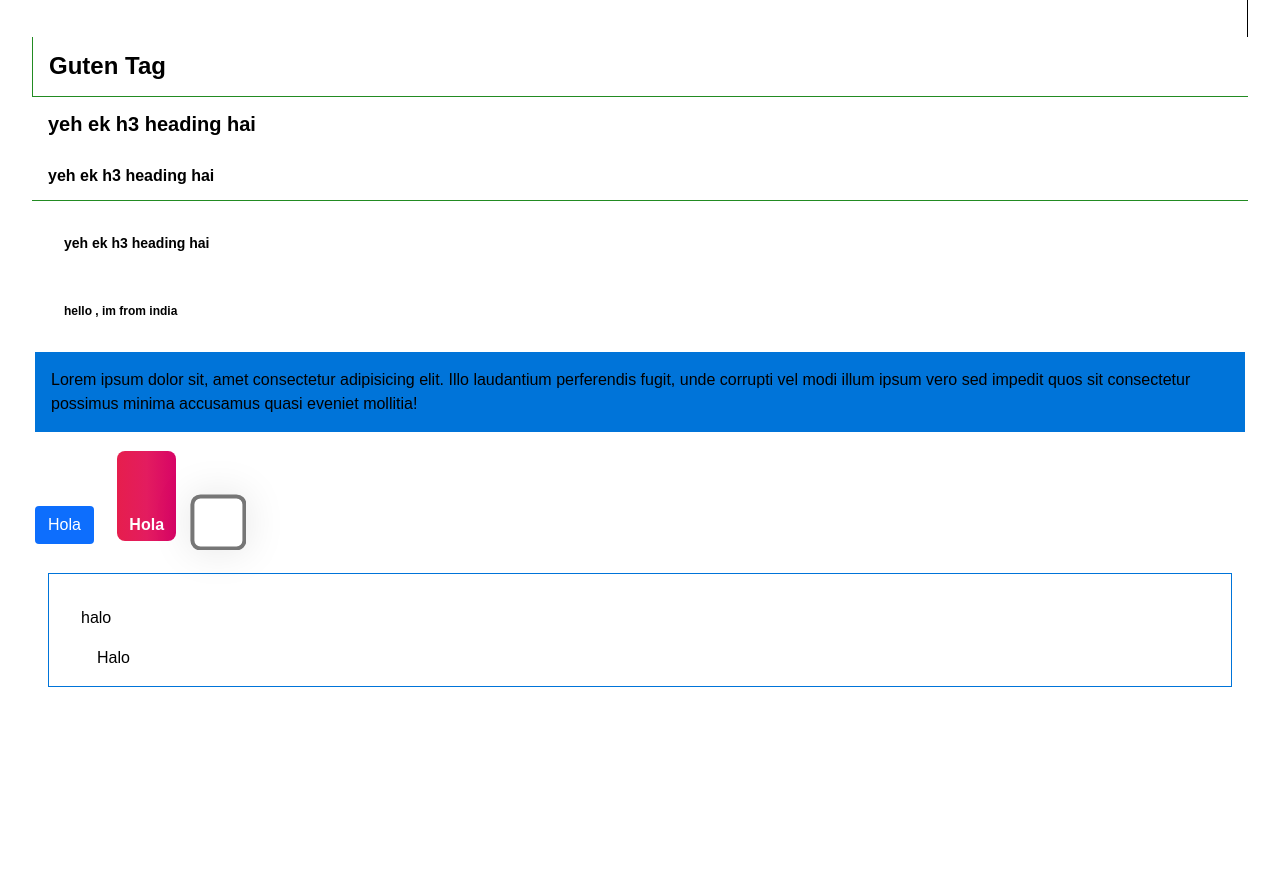
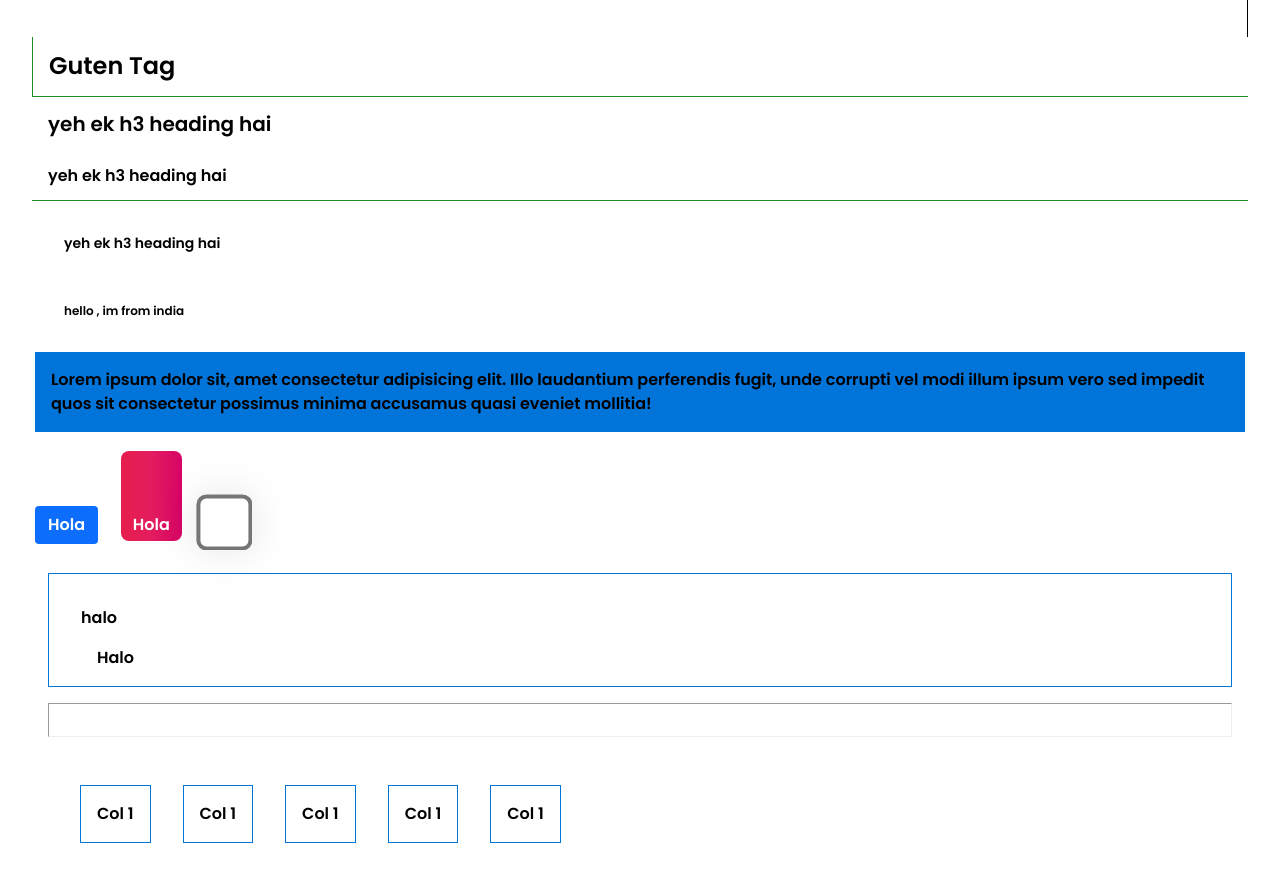
Before and after one commit to rudransh61/NextGenCSS-, a website: page example/index.html in a window 1280 px wide. Shown: the part 158-1040 px from the top of the page. Before the commit the page ends 893 px from the top, so only its background shows below. Drawn offline with Linux system fonts and the light colour scheme; a web font is replaced by a local one.

Commit message:
added new font and grid imporvend

```diff
--- a/example/index.html
+++ b/example/index.html
@@ -36,5 +36,23 @@
         </h>
     </div>
 
+    <hr>
+    <div class="row">
+        <div class="col-1 border-primary">
+            Col 1
+        </div>
+        <div class="col-2 border-primary">
+            Col 1
+        </div>
+        <div class="col-3 border-primary">
+            Col 1
+        </div>
+        <div class="col-4 border-primary">
+            Col 1
+        </div>
+        <div class="col-5 border-primary">
+            Col 1
+        </div>
+    </div>
 </body>
 </html>
--- a/src/base/_base.scss
+++ b/src/base/_base.scss
@@ -3,6 +3,7 @@
 //import reset css
 @import './reset';
 
+//fonts
 @import '../fonts/fonts.scss';
 
 //importing buttons
--- a/src/fonts/_fonts.scss
+++ b/src/fonts/_fonts.scss
@@ -1,2 +1,4 @@
 //Helvetica
 @import url('https://fonts.cdnfonts.com/css/helvetica-neue-55');
+
+  @import url('https://fonts.googleapis.com/css2?family=Instrument+Sans:wght@400;600&family=Poppins:wght@600&display=swap');
--- a/src/grid/_grid.scss
+++ b/src/grid/_grid.scss
@@ -1,34 +1,24 @@
 @import '../variables/variables';
+@use 'sass:math';
 
-// Mixin for generating grid columns
-@mixin make-columns($columns) {
-  width: percentage($columns / $grid-columns);
-  margin-right: $gutter-width;
-  float: left;
-  &:last-child {
-    margin-right: 0;
+.object{
+  width:100%;
+  max-width:75rem;
+  margin:0 auto;
+  padding:0 1.25rem;
+  box-sizing: border-box;
+}
+
+.row{
+  display:flex;
+  flex-flow: row wrap;
+}
+
+$num-grid : 0;
+@for $i from 1 through $grid-columns {
+  .col-#{$i} {
+    box-sizing: border-box;
+    flex-grow:0;
+    width : 100%/$grid-columns rem;
   }
 }
-
-// Mixin for clearing floats
-@mixin clearfix() {
-  content: '';
-  display: table;
-  clear: both;
-}
-
-// Define the grid container
-.grid-container {
-  margin: 0 auto;
-  padding: 0 $gutter-width / 2;
-  &:after {
-    @include clearfix;
-  }
-}
-
-// Create utility classes for grid columns
-@for $i from 1 through $grid-columns {
-  .col-#{$i} {
-    @include make-columns($i);
-  }
-}
--- a/src/index.scss
+++ b/src/index.scss
@@ -1,5 +1,8 @@
 //all variables
 @import 'variables/variables.scss';
+
+//fonts
+@import 'fonts/fonts.scss';
 
 // basic setup
 @import 'base/base.scss';
@@ -11,4 +14,4 @@
 @import 'elements/elements';
 
 //grid
-@import './grid/grid'
+@import './grid/grid';
--- a/src/variables/_variables.scss
+++ b/src/variables/_variables.scss
@@ -4,12 +4,12 @@ $default-margin : 1rem;
 
 
 //fonts
-$default-font : 'Arial',
+$default-font : 'Poppins',
 sans-serif;
-$text-font : 'Helvetica',
-serif;
-$heading-font : 'Arial',
-serif;
+$text-font : 'Poppins',
+sans-serif;
+$heading-font : 'Poppins',
+sans-serif;
 
 
 //units
@@ -17,6 +17,4 @@ $base-unit-padding : 1;
 $base-unit-margin : 1;
 
 //grid
-$max-width-grid: 75rem;
-$gutter-width: 1.25rem;
 $grid-columns: 12;
```
Also changed, not shown: src/final/index.css/index.css.
